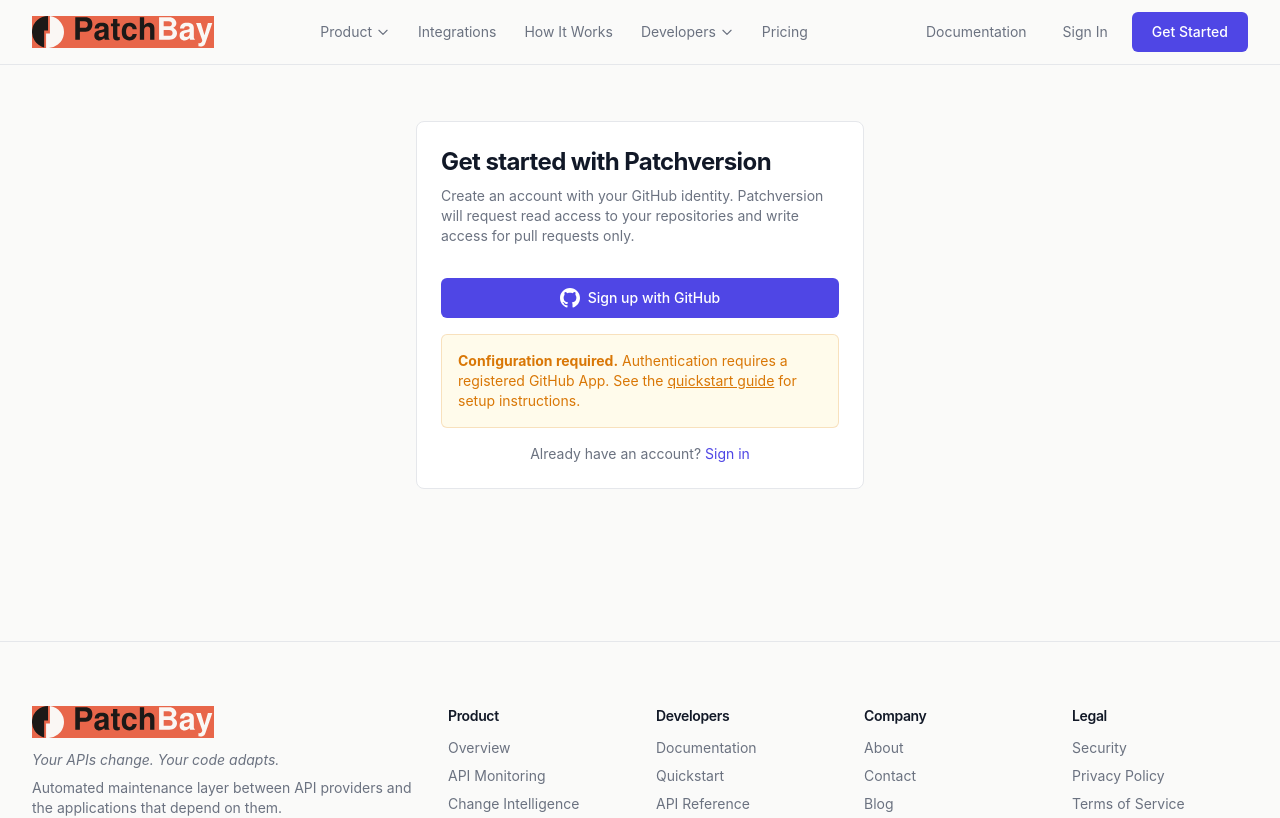
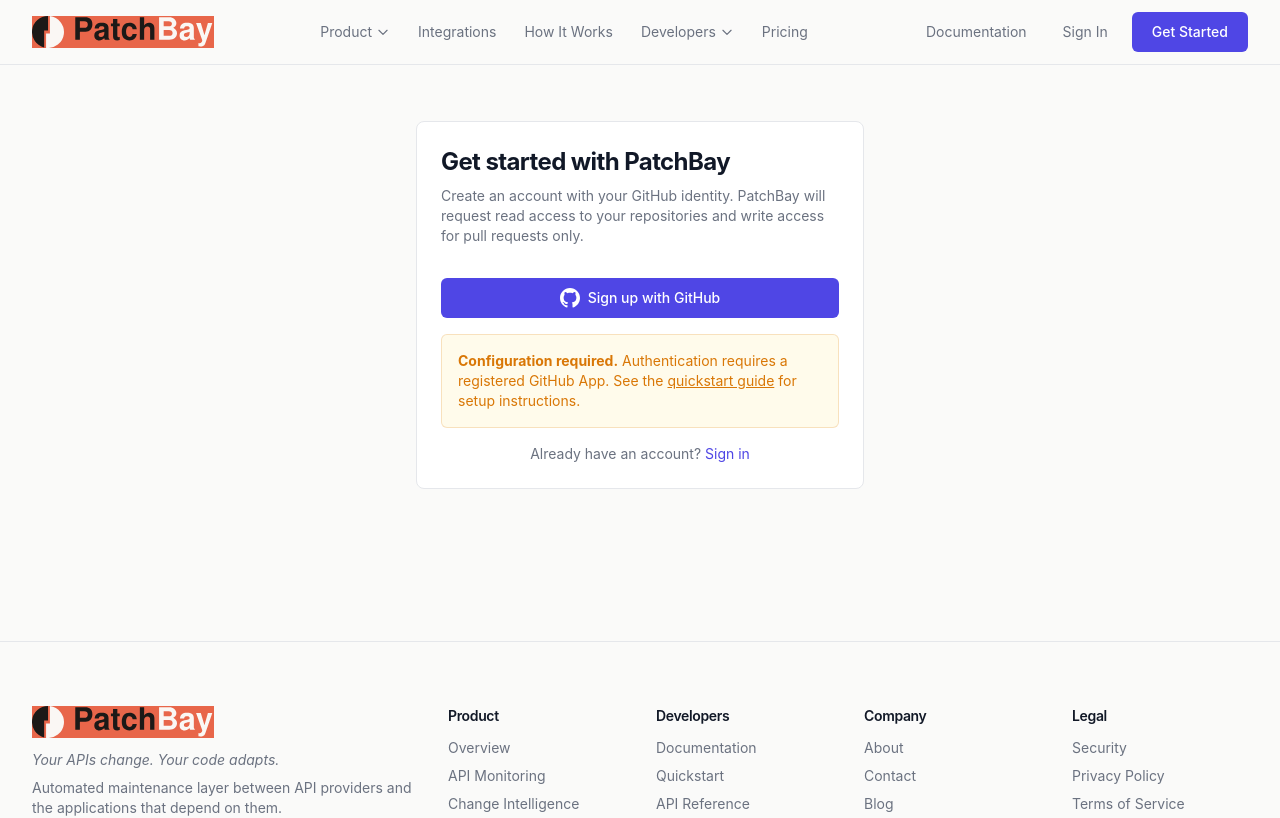
Before and after one commit to Nitish-1303/Patchversion, a Next.js app in the folder packages/site/: page /signup in a window 1280 px wide. Shown: the top 818 px of the page. Built offline with nearby package versions, Linux system fonts and the light colour scheme.

Commit message:
Update src/app/signup/page.tsx for PatchBay branding and paid plans

```diff
--- a/packages/site/src/app/signup/page.tsx
+++ b/packages/site/src/app/signup/page.tsx
@@ -2,9 +2,9 @@ export default function SignupPage() {
   return (
     <div className="min-h-[60vh] flex items-center justify-center px-4">
       <div className="card max-w-md w-full">
-        <h1 className="text-2xl font-bold mb-2">Get started with Patchversion</h1>
+        <h1 className="text-2xl font-bold mb-2">Get started with PatchBay</h1>
         <p className="text-sm text-text-secondary mb-8">
-          Create an account with your GitHub identity. Patchversion will request
+          Create an account with your GitHub identity. PatchBay will request
           read access to your repositories and write access for pull requests only.
         </p>
 
```
